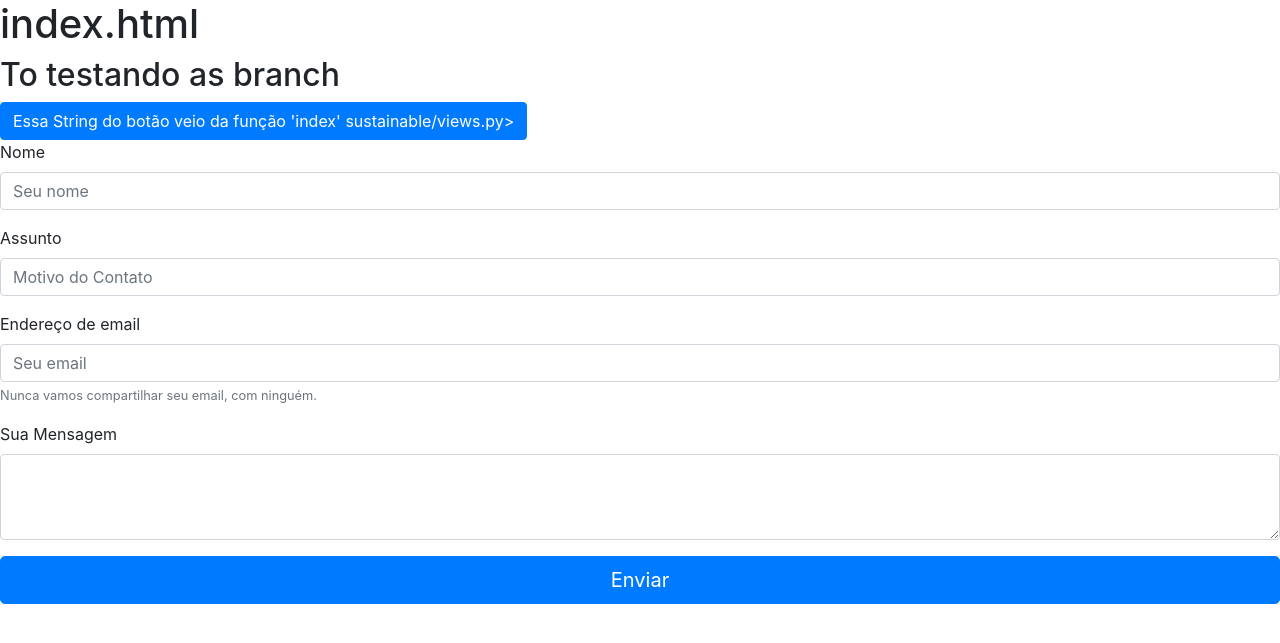
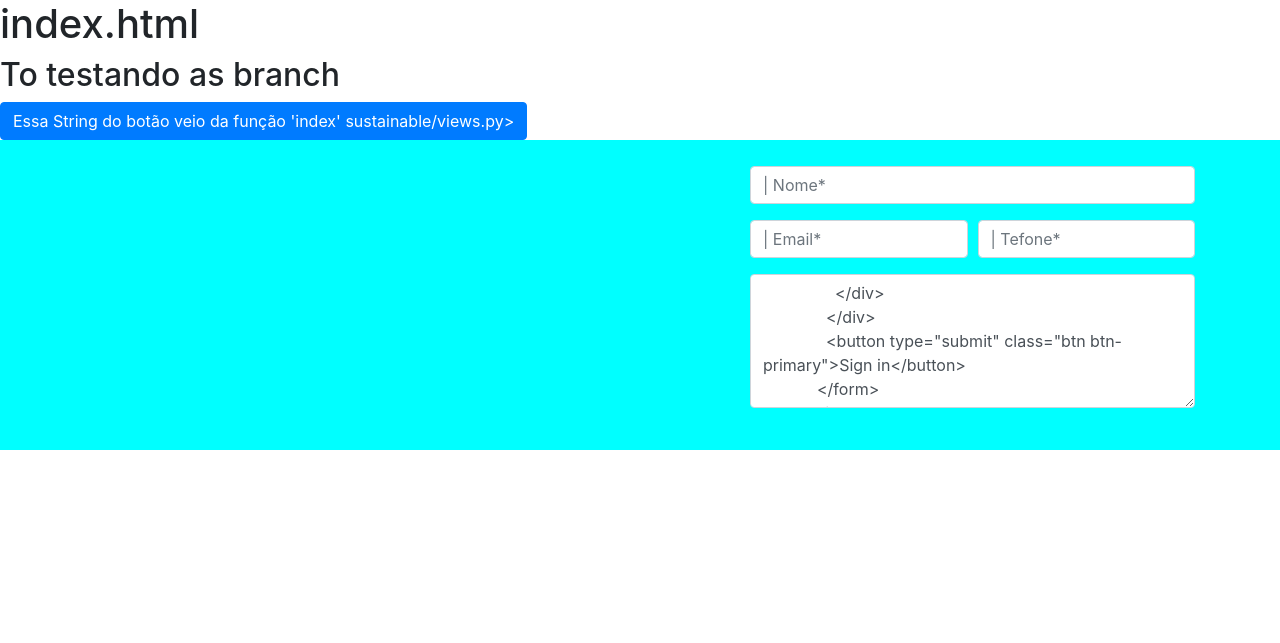
Before and after one commit to gballoni/Big-Buzz, a Django app: page / in a window 1280 px wide. Shown: the top 643 px of the page. Run offline with Django 3.2, Linux system fonts and the light colour scheme; some libraries are stand-ins or nearby versions.

Commit message:
Formulário com campos solicitados pelo cliente. Secção com fundo em cor. CSS do formulario criado

```diff
--- /dev/null
+++ b/aplicacao/static/css/contatoForms.css
@@ -0,0 +1,5 @@
+#formsSimple{
+    background-color: aqua;
+    padding-bottom: 2%;
+    padding-top: 2%;
+}
--- a/aplicacao/templates/base.html
+++ b/aplicacao/templates/base.html
@@ -10,8 +10,11 @@
 
     <!-- Bootstrap CSS -->
     <link rel="stylesheet" href="https://stackpath.bootstrapcdn.com/bootstrap/4.3.1/css/bootstrap.min.css" integrity="sha384-ggOyR0iXCbMQv3Xipma34MD+dH/1fQ784/j6cY/iJTQUOhcWr7x9JvoRxT2MZw1T" crossorigin="anonymous">
+    <title>Hello, world!</title>
 
-    <title>Hello, world!</title>
+    <!-- CSS Formulário de Contato -->
+    <link rel="stylesheet" href="static/css/contatoForms.css">
+
   </head>
 
   {# Parte Visível do HTML #}
--- a/aplicacao/templates/index.html
+++ b/aplicacao/templates/index.html
@@ -4,15 +4,12 @@
 {% block content %}
   <h1>index.html</h1>
   <h2>To testando as branch</h2>
-
   {# Demonstração de Condicional e de variaveis de contexto dentro do template #}
   {% if texto_qualquer %}
     <a class="btn btn-primary" href="{% url 'pagina' %}">{{ texto_qualquer }}></a>
   {% else %}
     <button class="btn btn-primary">Variável "texto_qualquer" não foi passada.</button>
   {% endif %}
-
-   {% include "secformscontato.html" %}
-
+  {% include "secformscontato.html" %}
 
 {% endblock content %}
--- a/aplicacao/templates/secformscontato.html
+++ b/aplicacao/templates/secformscontato.html
@@ -1,20 +1,28 @@
+
+<div id="formsSimple">
+<div class="container">
+    <div class="row justify-content-end">
+        <div class="col-sm-5">
             <form>
-  <div class="form-group">
-    <label for="exampleInputEmail1">Nome</label>
-    <input type="email" class="form-control" id="exampleInputEmail1" aria-describedby="emailHelp" placeholder="Seu nome">
+              <div class="form-row">
+                <div class="form-group col-md-12">
+                  <input type="text" class="form-control" id="inputNome" placeholder="| Nome*">
                 </div>
-  <div class="form-group">
-    <label for="exampleInputEmail1">Assunto</label>
-    <input type="email" class="form-control" id="exampleInputEmail1" aria-describedby="emailHelp" placeholder="Motivo do Contato">
+
+                <div class="form-group col-md-6">
+                  <input type="email" class="form-control" id="inputEmail" placeholder="| Email*">
                 </div>
-  <div class="form-group">
-    <label for="exampleInputEmail1">Endereço de email</label>
-    <input type="email" class="form-control" id="exampleInputEmail1" aria-describedby="emailHelp" placeholder="Seu email">
-    <small id="emailHelp" class="form-text text-muted">Nunca vamos compartilhar seu email, com ninguém.</small>
+
+                <div class="form-group col-md-6">
+                  <input type="text" class="form-control" id="inputTelefone" placeholder="| Tefone*">
                 </div>
-  <div class="form-group">
-    <label for="exampleInputPassword1">Sua Mensagem</label>
-    <textarea class="form-control" id="exampleFormControlTextarea1" rows="3"></textarea>
+                <div class="form-group col-md-12">
+                    <textarea class="form-control" id="inputMensagem" rows="5" cols="33" placeholder ="| Mensagem*">
                 </div>
-  <button type="submit" class="btn btn-primary btn-lg btn-block">Enviar</button>
+              </div>
+              <button type="submit" class="btn btn-primary">Sign in</button>
             </form>
+        </div>
+    </div>
+</div>
+</div>
```
Also changed, not shown: aplicacao/static/images/backgroundformscontat.svg (added). Lines whose indentation alone changed are shown as unchanged.
